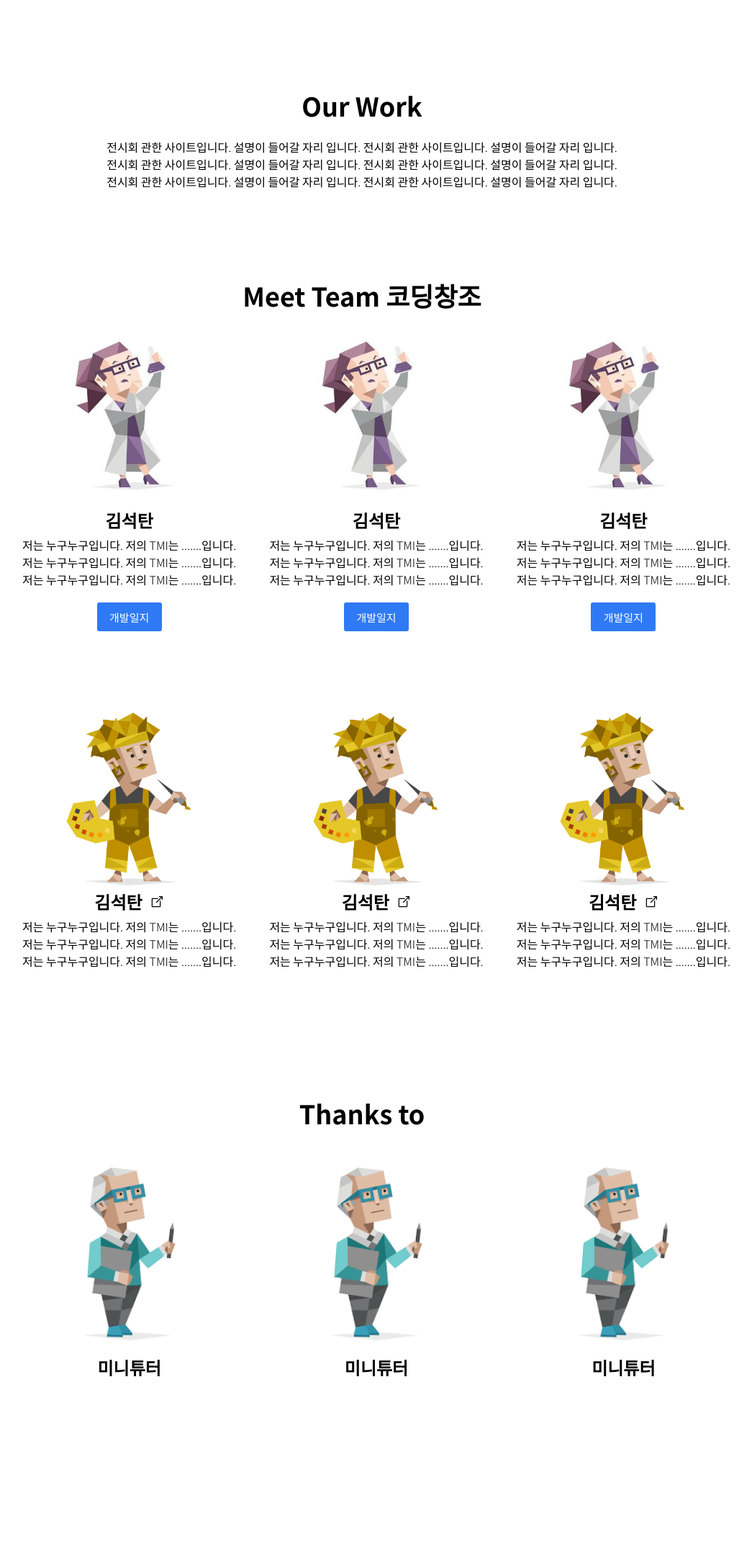
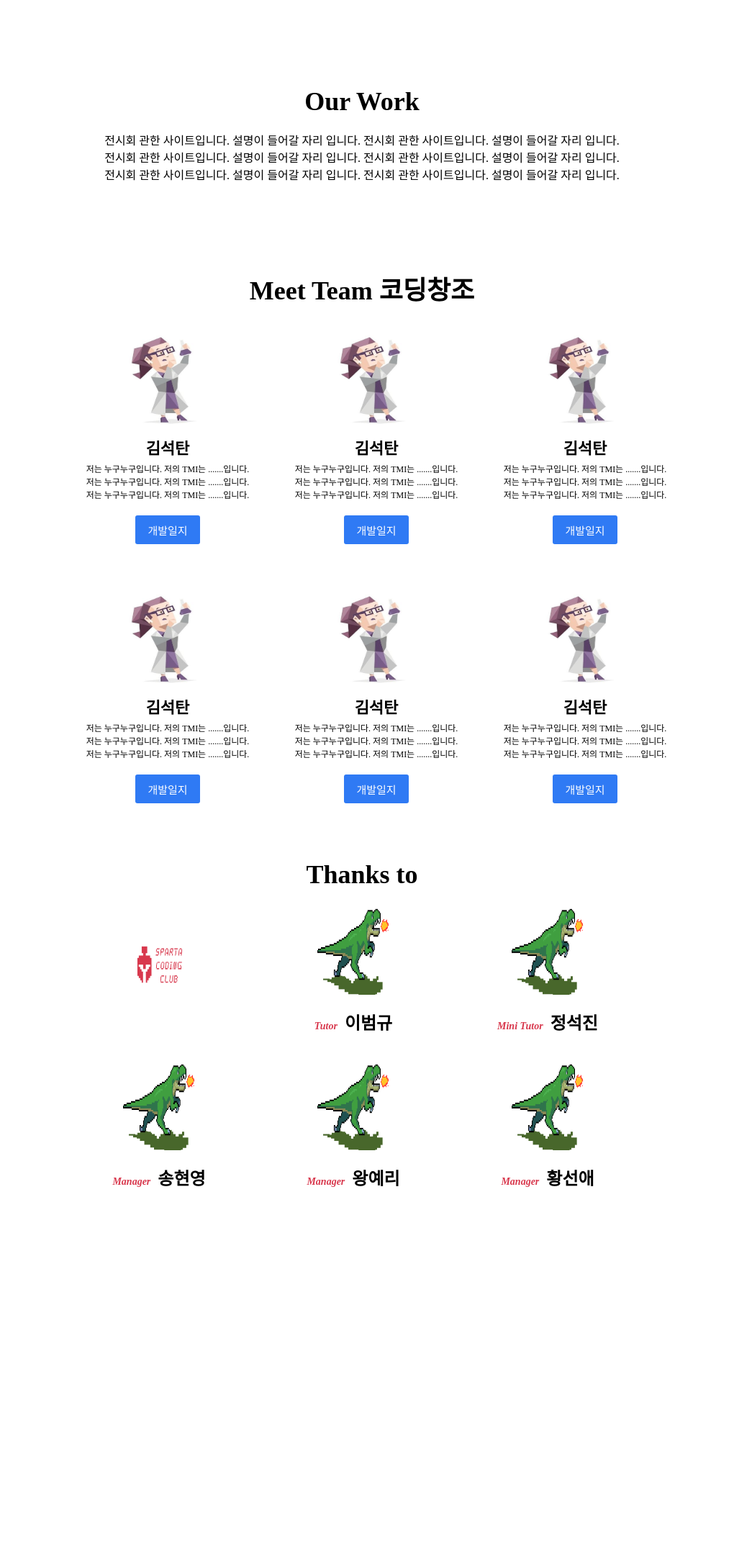
Before and after one commit to Hong-been/DangGungJeon, a Flask app: template templates/About_Us(kmj).html in a window 1280 px wide. Shown: the part 88-2240 px from the top of the page at 72% size, without its empty margins (137-1182 px from the left). After the commit the page ends 1737 px from the top, so only its background shows below. Run offline with Flask 2, Linux system fonts and the light colour scheme; the template is opened without the code that fills it, so the values that code supplies are empty.

Commit message:
사진수정/ 땡스투 이름 입력

```diff
--- a/static/About_Us(kmj).css
+++ b/static/About_Us(kmj).css
@@ -1,6 +1,3 @@
-* {
-    font-family: 'Noto Sans KR', sans-serif;
-}
 header {
     background-color : #FDDECC;
     height: 80px;
@@ -9,7 +6,7 @@ header {
 .our_work {
     text-align: center;
     margin: 120px auto 120px auto;
-    width: 1000px;
+    width: 900px;
 }
 
 .title_work {
@@ -28,14 +25,14 @@ header {
 /*박스 들어갈 부분*/
 .pack {
     display: flex;
-    width: 1000px;
-    height: 500px;
-    margin: 0 auto 30px auto;
+    width: 840px;
+    height: 360px;
+    margin: auto;
 }
 
 .pack > li {
     flex: 1;
-    height: 500px;
+    height: 360px;
 }
 
 .pack > li:not(:last-child) {
@@ -54,28 +51,23 @@ li {
 }
 
 .box-img-top {
-    width: 240px;
-    height: 240px;
-    margin: 0 auto 0 auto;
+    width: 160px;
+    height: 140px;
+    margin: 10px auto 0 auto;
     display: block;
 }
 
 .name {
-    font-size: 24px;
+    font-size: 22px;
     font-weight: bold;
     text-align: center;
     margin: 5px auto 0 auto;
 }
 
 .box-text {
-    margin-top: 5px;
-    margin-bottom: 10px;
-}
-
-.box-link {
-    padding-left: 5px;
-    width: 20px;
-    height: 20px;
+    width : 240px;
+    font-size: 12px;
+    margin: 5px auto 10px auto;
 }
 
 .url {
@@ -95,7 +87,7 @@ li {
     text-align: center;
     font-size: 36px;
     font-weight: bold;
-    margin-bottom: 50px;
+    margin-bottom: 10px;
 }
 .name_tutor {
     font-size: 24px;
@@ -103,3 +95,38 @@ li {
     text-align: center;
     margin-top: 20px;
 }
+
+.position {
+    font-style:italic;
+    font-size:14px;
+    padding-right:10px;
+    color: #D8384D;
+}
+
+.pack2 {
+    display: flex;
+    width: 800px;
+    height: 200px;
+    margin-left: 180px;
+}
+
+.pack2 > li {
+    flex: 1;
+    height: 200px;
+    /*background-color: green;*/
+}
+
+.pack2 > li:not(:last-child) {
+    margin-right: 10px;
+}
+
+.box-img-top-2 {
+    width: 100px;
+    height: 120px;
+    margin: 10px auto 0 auto;
+    display: block;
+}
+
+footer {
+    height: 120px;
+}
--- a/templates/About_Us(kmj).html
+++ b/templates/About_Us(kmj).html
@@ -5,11 +5,6 @@
     <meta name="viewport" content="width=device-width, initial-scale=1, shrink-to-fit=no">
 
     <link rel="stylesheet" href="/static/About_Us(kmj).css" />
-
-    <link rel="preconnect" href="https://fonts.googleapis.com">
-    <link rel="preconnect" href="https://fonts.gstatic.com" crossorigin>
-    <link href="https://fonts.googleapis.com/css2?family=Noto+Sans+KR:wght@300&display=swap" rel="stylesheet">
-    <link href="https://fonts.googleapis.com/css2?family=Noto+Sans+KR:wght@700&display=swap" rel="stylesheet">
 
     <title>About US</title>
 </head>
@@ -25,8 +20,7 @@
         </p>
     </div>
 
-    <!--팀원설명-->
-    <!--Type A(개발일지 버튼이 아래위치)-->
+    <!--팀원 소개-->
     <div class="team">
         <h1 class="title_meet">Meet Team 코딩창조</h1>
         <ul class="pack">
@@ -67,68 +61,89 @@
                 </div>
             </li>
         </ul>
-    </div>
-    <!--Type B(개발일지 링크가 이름 옆에 위치) -->
-    <div class="team">
         <ul class="pack">
             <li>
                 <div class="box-body">
-                    <img class="box-img-top" src="../static/mbti(2).png">
-                    <p class="name">김석탄
-                        <a href="https://www.naver.com/" target="_blank" title="개발일지">
-                            <img src="../static/link.png" class="box-link">
-                        </a>
+                    <img class="box-img-top" src="../static/mbti.jpg">
+                    <p class="name">김석탄</p>
+                    <p class="box-text">
+                    저는 누구누구입니다. 저의 TMI는 .......입니다.  저는 누구누구입니다. 저의 TMI는 .......입니다. 저는 누구누구입니다. 저의 TMI는 .......입니다.
                     </p>
-                    <p class="box-text">저는 누구누구입니다. 저의 TMI는 .......입니다.  저는 누구누구입니다. 저의 TMI는 .......입니다. 저는 누구누구입니다. 저의 TMI는 .......입니다.</p>
+                    <a href="https://www.naver.com/" target="_blank">
+                        <button class="url">개발일지</button>
+                    </a>
                 </div>
             </li>
             <li>
                 <div class="box-body">
-                    <img class="box-img-top" src="../static/mbti(2).png">
-                    <p class="name">김석탄
-                        <a href="https://www.naver.com/" target="_blank" title="개발일지">
-                            <img src="../static/link.png" class="box-link">
-                        </a>
+                    <img class="box-img-top" src="../static/mbti.jpg">
+                    <p class="name">김석탄</p>
+                    <p class="box-text">
+                    저는 누구누구입니다. 저의 TMI는 .......입니다.  저는 누구누구입니다. 저의 TMI는 .......입니다. 저는 누구누구입니다. 저의 TMI는 .......입니다.
                     </p>
-                    <p class="box-text">저는 누구누구입니다. 저의 TMI는 .......입니다.  저는 누구누구입니다. 저의 TMI는 .......입니다. 저는 누구누구입니다. 저의 TMI는 .......입니다.</p>
+                    <a href="https://www.naver.com/" target="_blank">
+                        <button class="url">개발일지</button>
+                    </a>
                 </div>
             </li>
             <li>
                 <div class="box-body">
-                    <img class="box-img-top" src="../static/mbti(2).png">
-                    <p class="name">김석탄
-                        <a href="https://www.naver.com/" target="_blank" title="개발일지">
-                            <img src="../static/link.png" class="box-link">
-                        </a>
+                    <img class="box-img-top" src="../static/mbti.jpg">
+                    <p class="name">김석탄</p>
+                    <p class="box-text">
+                    저는 누구누구입니다. 저의 TMI는 .......입니다.  저는 누구누구입니다. 저의 TMI는 .......입니다. 저는 누구누구입니다. 저의 TMI는 .......입니다.
                     </p>
-                    <p class="box-text">저는 누구누구입니다. 저의 TMI는 .......입니다.  저는 누구누구입니다. 저의 TMI는 .......입니다. 저는 누구누구입니다. 저의 TMI는 .......입니다.</p>
+                    <a href="https://www.naver.com/" target="_blank">
+                        <button class="url">개발일지</button>
+                    </a>
                 </div>
             </li>
         </ul>
     </div>
+
     <!--도움을 주신 분들 설명-->
     <div class="tutor">
         <h1 class="title_tutor">Thanks to</h1>
-        <ul class="pack">
+        <ul class="pack2">
             <li>
                 <div class="box-body">
-                    <img class="box-img-top" src="../static/mbti(3).png">
-                    <p class="name_tutor">미니튜터</p>
+                    <img src="../static/club.png" width="150px" height="180px">
                 </div>
             </li>
             <li>
                 <div class="box-body">
-                    <img class="box-img-top" src="../static/mbti(3).png">
-                    <p class="name_tutor">미니튜터</p>
+                    <img class="box-img-top-2" src="../static/dino.png">
+                    <p class="name_tutor"><span class="position">Tutor</span>이범규</p>
                 </div>
             </li>
             <li>
                 <div class="box-body">
-                    <img class="box-img-top" src="../static/mbti(3).png">
-                    <p class="name_tutor">미니튜터</p>
+                    <img class="box-img-top-2" src="../static/dino.png">
+                    <p class="name_tutor"><span class="position">Mini Tutor</span>정석진</p>
+                </div>
+            </li>
+        </ul>
+        <ul class="pack2">
+            <li>
+                <div class="box-body">
+                    <img class="box-img-top-2" src="../static/dino.png">
+                    <p class="name_tutor"><span class="position">Manager</span>송현영</p>
+                </div>
+            </li>
+            <li>
+                <div class="box-body">
+                    <img class="box-img-top-2" src="../static/dino.png">
+                    <p class="name_tutor"><span class="position">Manager</span>왕예리</p>
+                </div>
+            </li>
+            <li>
+                <div class="box-body">
+                    <img class="box-img-top-2" src="../static/dino.png">
+                    <p class="name_tutor"><span class="position">Manager</span>황선애</p>
                 </div>
             </li>
         </ul>
     </div>
+    <footer></footer>
 </body>
 </html>
```
Also changed, not shown: static/club.png (added), static/dino.png (added).
